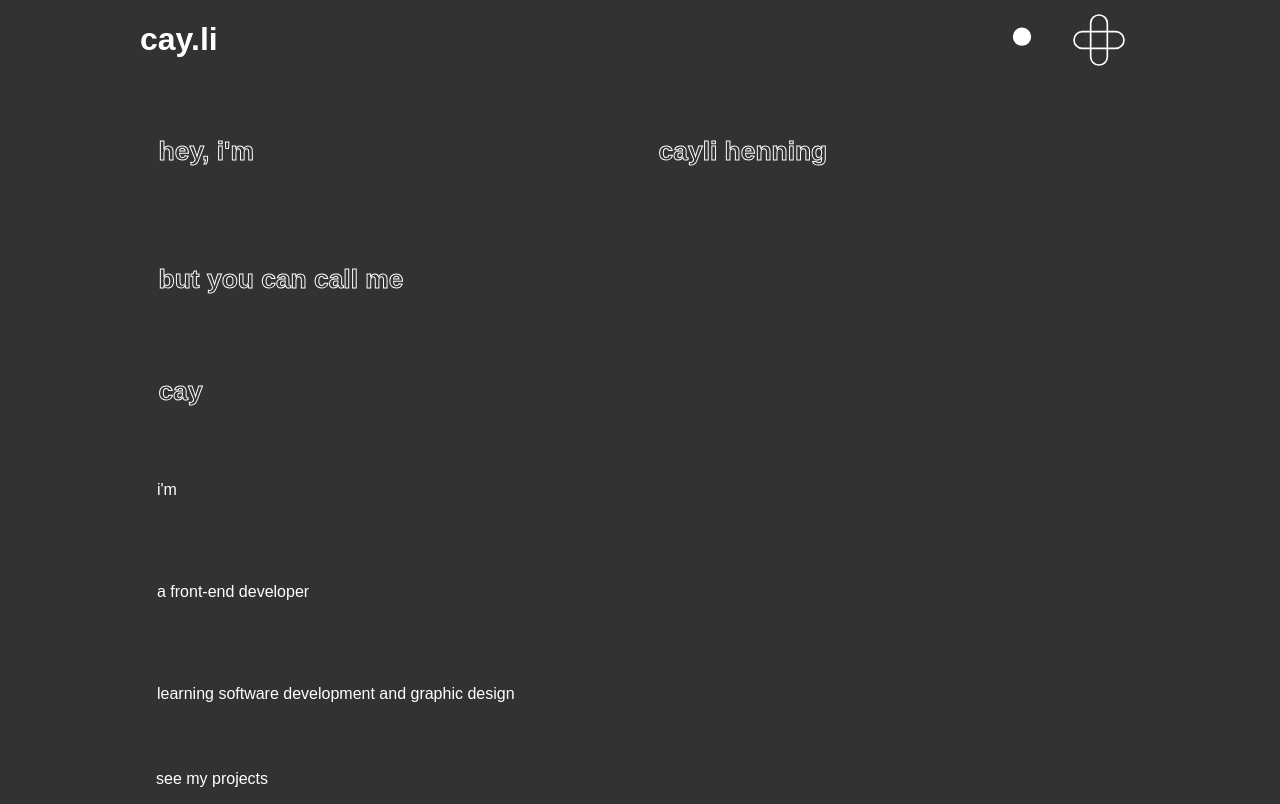
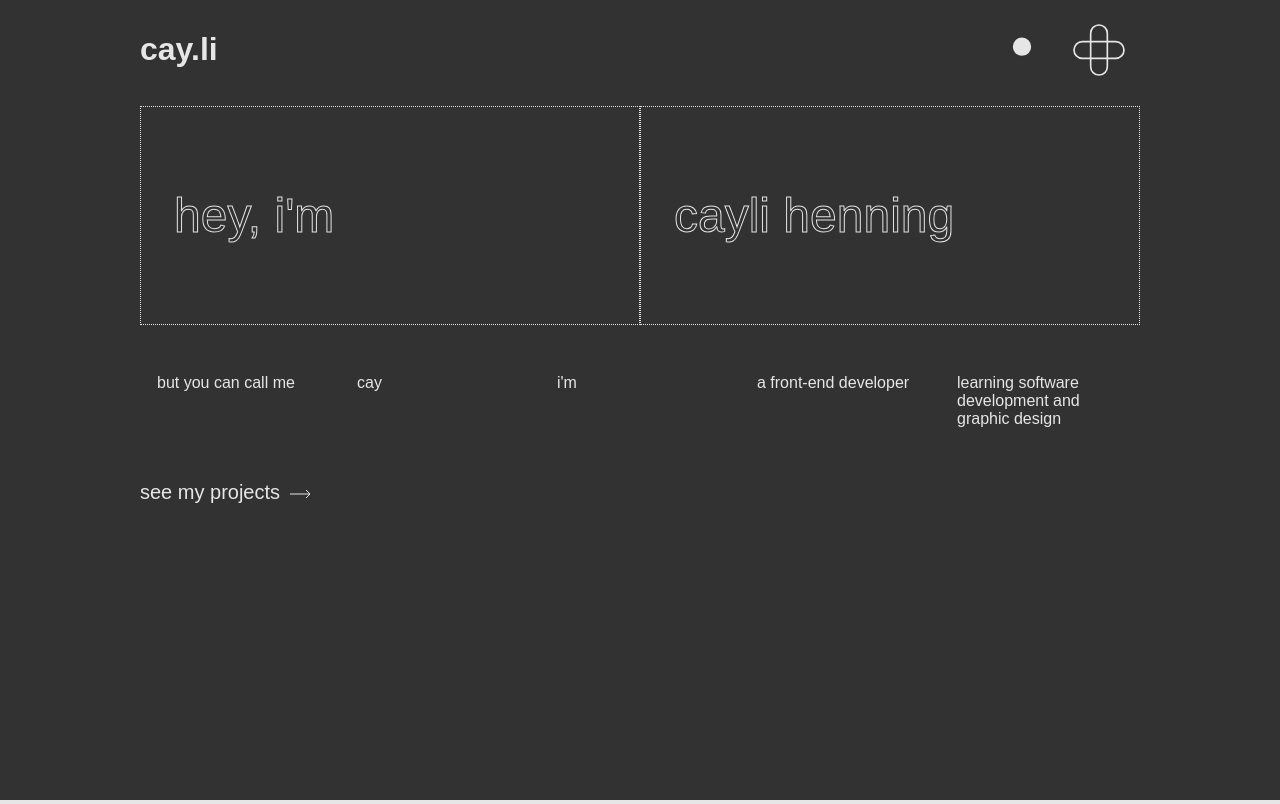
Before and after one commit to cayb0rg/portfolio, a React app: page / in a window 1280 px wide. Built offline with nearby package versions, Linux system fonts and the light colour scheme.

Commit message:
CSS styling

```diff
--- a/src/components/About.js
+++ b/src/components/About.js
@@ -5,7 +5,7 @@ export default function About() {
     <div>
       <h2>about</h2>
       <p>I'm a Computer Science student at the University of Central Florida. I gained an interest in programming after playing the game <i>Human Resource Machine</i>, and it's only been downhill from there.</p>
-      <p>When I'm not sitting in front of a computer screen, I like to travel. I love exploring places on my bike and reading novels. I also enjoy listening to music.</p>
+      <p>When I'm not sitting in front of a computer screen, I like exploring places on my bike and reading.</p>
     </div>
   )
 }
--- a/src/components/App.js
+++ b/src/components/App.js
@@ -24,10 +24,14 @@ export default function App() {
     document.getElementById('root').classList.toggle('dark-mode');
   }, [isDarkMode]);
 
+  useEffect(() => {
+    document.getElementById('main').classList.add('load-main');
+  }, []);
+
   return (
     <BrowserRouter>
       <Header isMenuOpen={isMenuOpen} setIsMenuOpen={setIsMenuOpen} isDarkMode={isDarkMode} setIsDarkMode={setIsDarkMode}/>
-      <main>
+      <main id="main">
         {isMenuOpen ? <Menu isMenuOpen={isMenuOpen} setIsMenuOpen={setIsMenuOpen}/> :
           <Routes>
             <Route path="/" element={<Home/>}/>
--- a/src/components/Home.js
+++ b/src/components/Home.js
@@ -51,24 +51,25 @@ export default function Home() {
       <div className="home-container">
         <div className="reactivezone">
           <div id="subject" className="dropzone" onDragOver={handleOnDragOver} onDrop={handleOnDrop}>
-            <div id="hey" className="draggable title" draggable="true" onDragStart={handleOnDragStart}>
-              <h2>hey, i'm</h2>
+            <div id="hey" className="draggable" draggable="true" onDragStart={handleOnDragStart}>
+              <p>hey, i'm</p>
             </div>
           </div>
           <div id="predicate" className="dropzone" onDragOver={handleOnDragOver}  onDrop={handleOnDrop}>
-            <div id="ch" className="draggable title" draggable="true" onDragStart={handleOnDragStart}>
-              <h2>cayli henning</h2>
+            <div id="ch" className="draggable" draggable="true" onDragStart={handleOnDragStart}>
+              <p>cayli henning</p>
             </div>
           </div>
         </div>
+        <div className="boxes">
           <div className="dropzone" onDragOver={handleOnDragOver}  onDrop={handleOnDrop}>
-          <div id="but" className="draggable title" draggable="true" onDragStart={handleOnDragStart}>
-            <h2>but you can call me</h2>
+            <div id="but" className="draggable" draggable="true" onDragStart={handleOnDragStart}>
+              <p>but you can call me</p>
             </div>
           </div>
           <div className="dropzone" onDragOver={handleOnDragOver}  onDrop={handleOnDrop}>
-          <div id="cay" className="draggable title" draggable="true" onDragStart={handleOnDragStart}>
-            <h2>cay</h2>
+            <div id="cay" className="draggable" draggable="true" onDragStart={handleOnDragStart}>
+              <p>cay</p>
             </div>
           </div>
           <div className="dropzone" onDragOver={handleOnDragOver}  onDrop={handleOnDrop}>
@@ -86,7 +87,17 @@ export default function Home() {
               <p>learning software development and graphic design</p>
             </div>
           </div>
-        <div className="draggable" draggable="true"><Link to="/projects">see my projects</Link></div>
+        </div>
+        <div className="see-projects-btn button">
+          <Link to="/projects">
+            see my projects
+            <svg id="project-next-arrow" className="arrow" viewbox="0 0 20 8">
+              <line x1="0" x2="20" y1="4" y2="4"/>
+              <line x1="16" x2="20" y1="0" y2="4"/>
+              <line x1="16" x2="20" y1="8" y2="4"/>
+            </svg>
+          </Link>
+        </div>
       </div>
     </div>
   )
--- a/src/components/Menu.js
+++ b/src/components/Menu.js
@@ -7,13 +7,53 @@ export default function Menu(props) {
     props.setIsMenuOpen(!props.isMenuOpen);
   }
 
+  function handleOnMouseEnter(e) {
+    e.target.firstChild.style.display="inline-block";
+  }
+
+  function handleOnMouseLeave(e) {
+    while (e.target.tagName != "A")
+    {
+      e.target = e.target.parentNode;
+    }
+    e.target.firstChild.style.display="none";
+  }
+
   return (
     <div>
       <nav className="list menu">
-        <Link to="/" onClick={handleOnClick}>home</Link>
-        <Link to="/projects" onClick={handleOnClick}>projects</Link>
-        <Link to="/about" onClick={handleOnClick}>about</Link>
-        <Link to="/contact" onClick={handleOnClick}>contact</Link>
+        <Link to="/" onClick={handleOnClick} onMouseEnter={handleOnMouseEnter} onMouseLeave={handleOnMouseLeave}>
+          <svg id="menu-arrow" className="arrow" viewBox="0 0 22 9">
+            <line x1="0" x2="20" y1="4" y2="4"/>
+            <line x1="16" x2="20" y1="0" y2="4"/>
+            <line x1="16" x2="20" y1="8" y2="4"/>
+          </svg>
+          home
+        </Link>
+        <Link to="/projects" onClick={handleOnClick} onMouseEnter={handleOnMouseEnter} onMouseLeave={handleOnMouseLeave}>
+            <svg id="menu-arrow" className="arrow" viewBox="0 0 22 9">
+              <line x1="0" x2="20" y1="4" y2="4"/>
+              <line x1="16" x2="20" y1="0" y2="4"/>
+              <line x1="16" x2="20" y1="8" y2="4"/>
+            </svg>
+          projects
+        </Link>
+        <Link to="/about" onClick={handleOnClick} onMouseEnter={handleOnMouseEnter} onMouseLeave={handleOnMouseLeave}>
+            <svg id="menu-arrow" className="arrow" viewBox="0 0 22 9">
+              <line x1="0" x2="20" y1="4" y2="4"/>
+              <line x1="16" x2="20" y1="0" y2="4"/>
+              <line x1="16" x2="20" y1="8" y2="4"/>
+            </svg>
+          about
+        </Link>
+        <Link to="/contact" onClick={handleOnClick} onMouseEnter={handleOnMouseEnter} onMouseLeave={handleOnMouseLeave}>
+            <svg id="menu-arrow" className="arrow" viewBox="0 0 22 9">
+              <line x1="0" x2="20" y1="4" y2="4"/>
+              <line x1="16" x2="20" y1="0" y2="4"/>
+              <line x1="16" x2="20" y1="8" y2="4"/>
+            </svg>
+          contact
+        </Link>
       </nav>
     </div>
 
--- a/src/components/projects/projects.js
+++ b/src/components/projects/projects.js
@@ -1,7 +1,7 @@
 const projects = [
   {
     param: "drain-cleaning",
-    name: "Henning Drain Cleaning",
+    name: "henning drain cleaning",
     categories: ["Web Development", "Graphic Design"],
     year: "2019",
     description: "Description",
@@ -10,7 +10,7 @@ const projects = [
   },
   {
     param: "stratagem",
-    name: "Stratagem",
+    name: "stratagem",
     categories: ["Web Development", "Illustration"],
     year: "2020",
     description: "Description",
@@ -19,7 +19,7 @@ const projects = [
   },
   {
     param: "libgen-api",
-    name: "Library Genesis Search Tool",
+    name: "library genesis search tool",
     categories: ["Web Development"],
     year: "2020",
     description: "Description",
--- a/src/css/styles.css
+++ b/src/css/styles.css
@@ -7,6 +7,11 @@
   font-style: normal;
 }
 
+:root {
+  --dark: rgb(50,50,50);
+  --light: rgb(230,230,230);
+}
+
 html {
   overflow-y: scroll;
 }
@@ -14,8 +19,9 @@ html {
 * {
   font-family: 'League Spartan', sans-serif;
   text-decoration: none;
-  color: rgb(50,50,50);
-  background-color: rgb(255,255,255);
+  color: var(--dark);
+  background-color: var(--light);
+  text-transform: lowercase;
 }
 
 body {
@@ -27,8 +33,38 @@ body {
   height: 100%;
   min-height: 100vh;
   width: 100%;
+  padding: 10px;
+  box-sizing: border-box;
 }
 
+.button {
+  font-size: 20px;
+  border: none;
+}
+
+.button:hover {
+  cursor: pointer;
+}
+
+.arrow {
+  width: 20px;
+  height: 8px;
+  stroke: rgb(50, 50, 50);
+}
+
+/** Main **/
+main {
+  width: 100%;
+}
+
+main * {
+  transform: translateY(-100px);
+}
+
+.load-main * {
+  transition: transform 2s;
+  transform: translateY(0);
+}
 
 /** Home **/
 .dragOver {
@@ -40,21 +76,10 @@ body {
   cursor: pointer;
 }
 
-.title {
-  font-size: 1.1em;
-  -webkit-text-fill-color: rgb(0,0,0,0);
-  -webkit-text-stroke-width: 1px;
-  -webkit-text-stroke-color: black;
-}
-
 .dropzone {
-  min-height: 100px;
+  min-height: 50px;
   width: 100%;
-  border: 1px solid rgb(0,0,0,0);
-}
-
-.dropzone:hover {
-  border: 1px solid white;
+  box-sizing: border-box;
 }
 
 .reactivezone {
@@ -65,6 +90,46 @@ body {
 
 .reactivezone .dropzone {
   margin: 1em 0;
+  border: 1px dotted var(--dark);
+  padding: 1em;
+}
+
+.dark-mode .reactivezone .dropzone {
+  border-color: var(--light);
+}
+
+.draggable {
+  border: 1px solid rgb(0,0,0,0);
+}
+
+.draggable:hover {
+  border-color: 1px solid var(--dark);
+}
+
+.dark-mode .draggable:hover {
+  border-color: var(--light);
+}
+
+.reactivezone p {
+  font-size: 3em;
+  -webkit-text-fill-color: rgb(0,0,0,0);
+  -webkit-text-stroke-width: 1px;
+  -webkit-text-stroke-color: var(--dark);
+}
+
+.boxes {
+  display: flex;
+  flex-direction: row;
+}
+
+@media (max-width: 800px) {
+  .boxes, .reactivezone {
+    display:block;
+  }
+  .draggable {
+    padding: 0;
+    margin: 0;
+  }
 }
 
 /** Header **/
@@ -94,7 +159,7 @@ header {
 
 .menu-icon svg {
   fill: rgb(0,0,0,0);
-  stroke: black;
+  stroke: var(--dark);
   overflow: visible; /** Prevents icon from getting cropped **/
 }
 
@@ -104,12 +169,12 @@ header {
 }
 
 #moon-dark {
-  fill: rgb(50,50,50);
-  stroke: rgb(50,50,50);
+  fill: var(--dark);
+  stroke: var(--dark);
 }
 #moon-shadow {
-  fill: rgb(255,255,255);
-  stroke: rgb(255,255,255);
+  fill: var(--light);
+  stroke: var(--light);
 }
 
 #menu-rect-horizontal, #menu-rect-vertical {
@@ -185,11 +250,10 @@ main {
   transform-origin: left center;
 }
 
-.list > *:hover{
+.projects-list > *:hover{
   transform: scale(1.1);
   transform-origin: left top;
   overflow: hidden;
-  background-color: rgba(0, 0, 0, 0.1);
 }
 
 /** Menu **/
@@ -197,15 +261,24 @@ main {
   font-size: 36px;
   max-width: 700px;
   margin: auto;
-  -webkit-text-fill-color: rgb(0,0,0,0);
+  -webkit-text-fill-color: var(--dark);
   -webkit-text-stroke-width: 1px;
-  -webkit-text-stroke-color: black;
+  -webkit-text-stroke-color: var(--dark);
 }
 
 .menu > * {
   padding: 0.5em;
-  border-bottom: 1px solid black;
+  border-bottom: 1px solid var(--dark);
 }
+
+#menu-arrow {
+  display: none;
+  padding-right: 1em;
+  width: 40px;
+  height: 16px;
+  vertical-align: middle;
+}
+
 
 /** Projects Page **/
 .projects-container {
@@ -220,14 +293,22 @@ main {
 
 @media (max-width: 800px) {
   .projects-container {
-    display: block;
+    flex-direction: column;
   }
   .projects-img {
     display: none;
   }
+  .projects-list {
+    margin: 0;
+    padding: 0;
+  }
 }
 
 /** Project Page **/
+.project-container {
+
+}
+
 .project-info {
   display: flex;
   flex-direction: row;
@@ -240,60 +321,102 @@ main {
   width: 100%;
 }
 
+
 .project-details > * {
   width: 100%;
 }
 
+.project-main {
+  display: flex;
+  flex-direction: row;
+}
+
 .project-desc {
+  display: flex;
+  flex-direction: column;
+  justify-content: space-between;
+  width: 100%;
+}
 
+.project-header {
+  display: flex;
+  flex-direction: row;
+}
+
+.project-header h1 {
+  flex-grow: 3;
+}
+
+@media (max-width: 800px) {
+  .project-info, .project-details, .project-header {
+    flex-direction: column;
+  }
+}
+
+.next-project-btn {
+  flex-grow: 1;
+  text-align: right;
+  border-top: 1px solid var(--dark);
+  border-bottom: 1px solid rgb(0,0,0,0);
+}
+.dark-mode .next-project-btn {
+  border-top-color: var(--light);
+}
+
+.next-project-btn * {
+  display: inline-block;
+}
+
+.next-project-btn:hover {
+  border-color: var(--dark);
+}
+
+.dark-mode .next-project-btn:hover {
+  border-color: var(--light);
+}
+
+#project-next-arrow {
+  width: 20px;
+  height: 8px;
+  padding-left: 10px;
+  vertical-align: middle;
+}
+
+.see-projects-btn {
+  border-bottom: 1px solid rgb(0,0,0,0);
+  margin-top: 1em;
+  padding-bottom: 1em;
+}
+
+.see-projects-btn:hover {
+  border-color: var(--dark);
+}
+
+.dark-mode .see-projects-btn:hover {
+  border-color: var(--light);
 }
 
 /** Dark Mode **/
 
 .dark-mode, .dark-mode * {
-  color: rgb(255,255,255);
+  color: var(--light);
   background-color: rgb(50,50,50);
 }
 
-.dark-mode .title, .dark-mode .menu {
-  -webkit-text-fill-color: rgb(0,0,0,0);
+.dark-mode .reactivezone p, .dark-mode .menu {
+  -webkit-text-stroke-color: var(--light);
+  -webkit-text-fill-color: var(--dark);
   -webkit-text-stroke-width: 1px;
-  -webkit-text-stroke-color: white;
 }
 
 .dark-mode svg {
-  stroke: white;
+  stroke: var(--light);
 }
 
 .dark-mode circle {
-  fill: white;
+  fill: var(--light);
 }
 
 .dark-mode .menu > * {
-  border-color: white;
+  border-color: var(--light);
 }
-
-.button {
-  border: none;
-  font-size: 20px;
-  width: 100%;
-  text-align: right;
-  border-bottom: 1px solid rgb(0,0,0,0);
-}
-
-.button:hover {
-  border-color: white;
-  cursor: pointer;
-}
-
-#arrow {
-  width: 20px;
-  height: 8px;
-  padding-left: 1em;
-}
-
-.next-project-btn {
-  position: fixed;
-  bottom: 10px;
-  right: 10px;
-}
```
Also changed, not shown: src/components/Project.js (+27 -16 lines), src/components/Projects.js (+48 -4 lines), webpack.config.js (+12 -0 lines). Lines whose indentation alone changed are shown as unchanged.
